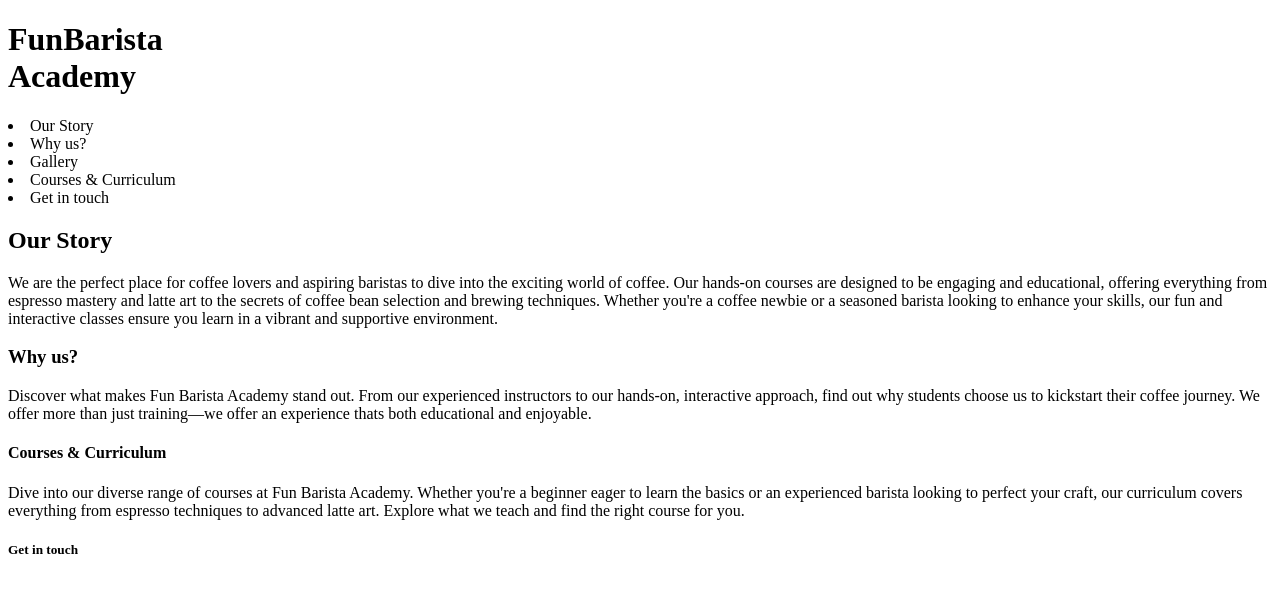
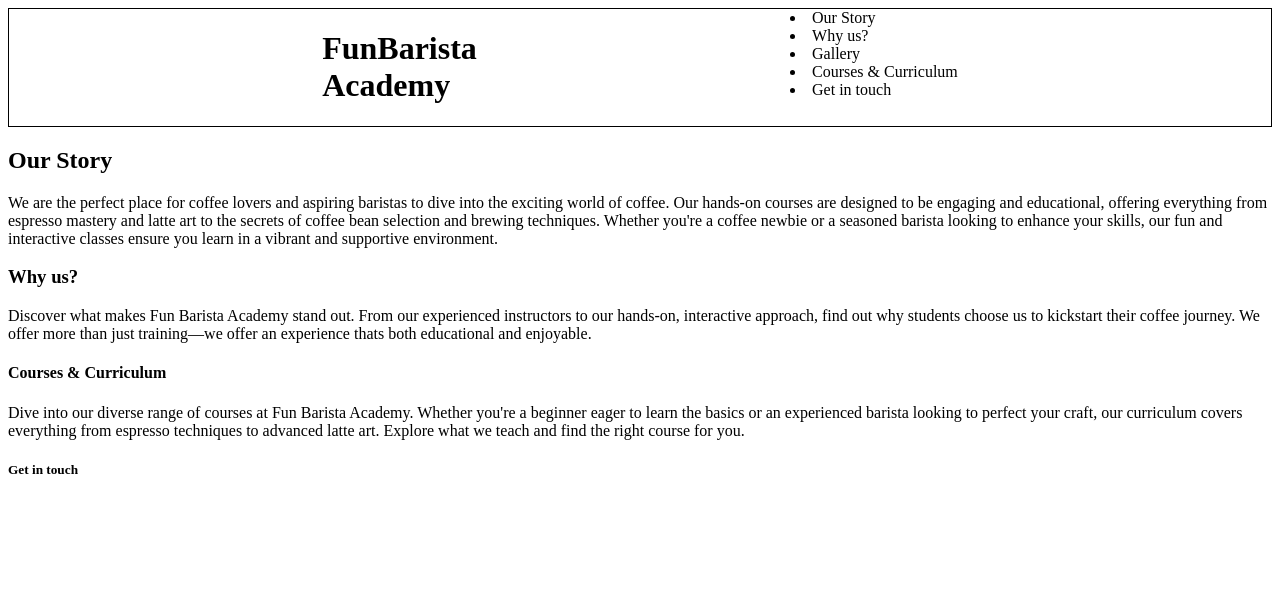
Before and after one commit to 629949/FunBaristaAcademy, a plain HTML site: page index.html in a window 1280 px wide. Drawn offline with Linux system fonts and the light colour scheme.

Commit message:
add flex-direction and justify to header

```diff
--- a/index.css
+++ b/index.css
@@ -0,0 +1,13 @@
+*body {
+    box-sizing: border-box;
+
+}
+
+.header {
+
+    display: flex;
+    flex-direction: row;
+    justify-content: space-evenly;
+    border: 0.50px solid black;
+
+}
--- a/index.html
+++ b/index.html
@@ -9,7 +9,7 @@
 <body>
 
     <div class="header">
-       <div> <h1>FunBarista<br>Academy</h1> </div>
+       <div class="heading"> <h1>FunBarista<br>Academy</h1> </div>
        <div class="nav">
         <li>Our Story</li>
         <li>Why us? </li>
```
